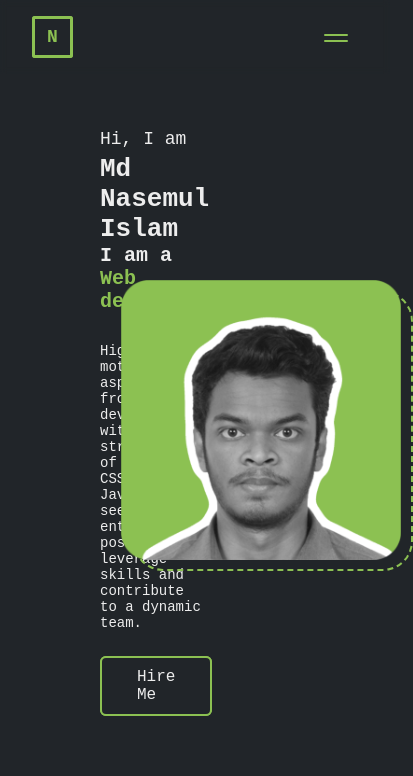
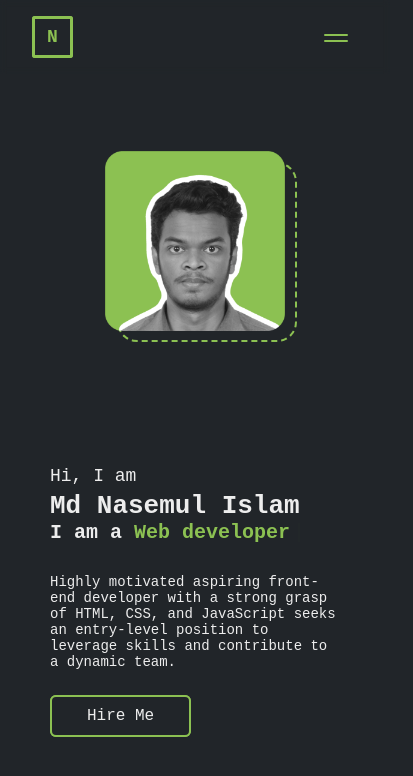
Before and after one commit to nasemul1/portfolio, a React (Vite) app: page / in a window 390 px wide. Shown: the top 776 px of the page, 413 px wide, since content can reach past the window. Built offline with nearby package versions, Linux system fonts and the light colour scheme.

Commit message:
modified first

```diff
--- a/src/first-page/First.css
+++ b/src/first-page/First.css
@@ -98,3 +98,44 @@
 .main-image:hover .img-back-box{
     transform: translate(4px, 4px);
 }
+
+@media only screen and (max-width: 900px){
+    .main-area{
+        height: 80vh;
+        height: 80dvh;
+        padding: 5em 80px 0 80px;
+        grid-template-rows: 1fr 1fr;
+    }
+    .main-area .main-text{
+        grid-column: 1/ span 5;
+        grid-row-start: 2;
+    }
+    .main-area .main-image{
+        grid-column: 1/ span 5;
+    }
+    .main-image .img-box #front-img{
+        width: 250px;
+    }
+
+    .main-image .img-back-box{
+        width: 250px;
+        height: 250px;
+    }
+}
+
+@media only screen and (max-width: 600px){
+    .main-area{
+        height: 100vh;
+        height: 100dvh;
+        padding: 4em 50px;
+    }
+    .main-image .img-box #front-img{
+        width: 180px;
+    }
+
+    .main-image .img-back-box{
+        width: 180px;
+        height: 180px;
+        border-radius: 20px;
+    }
+}
```
